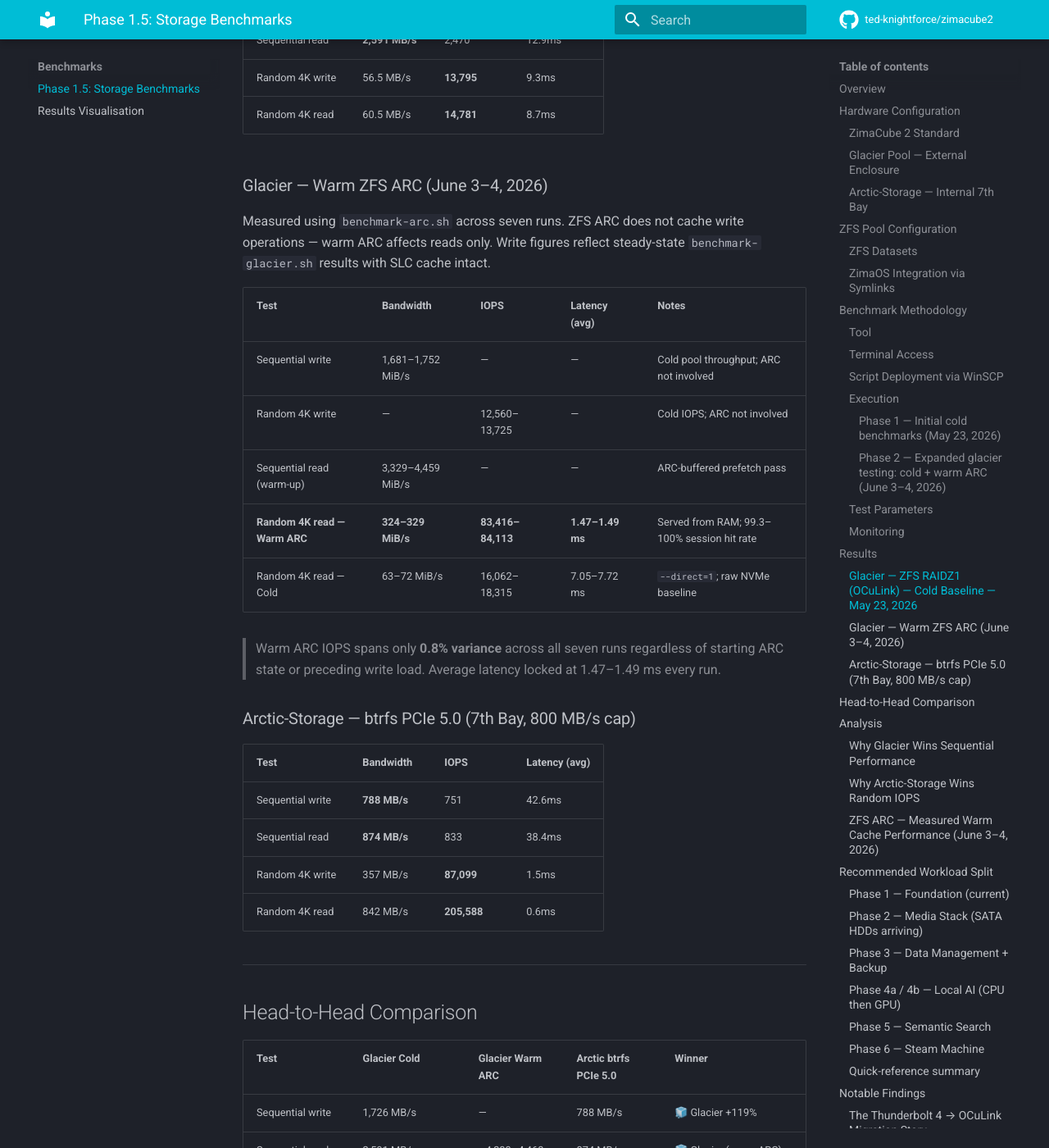
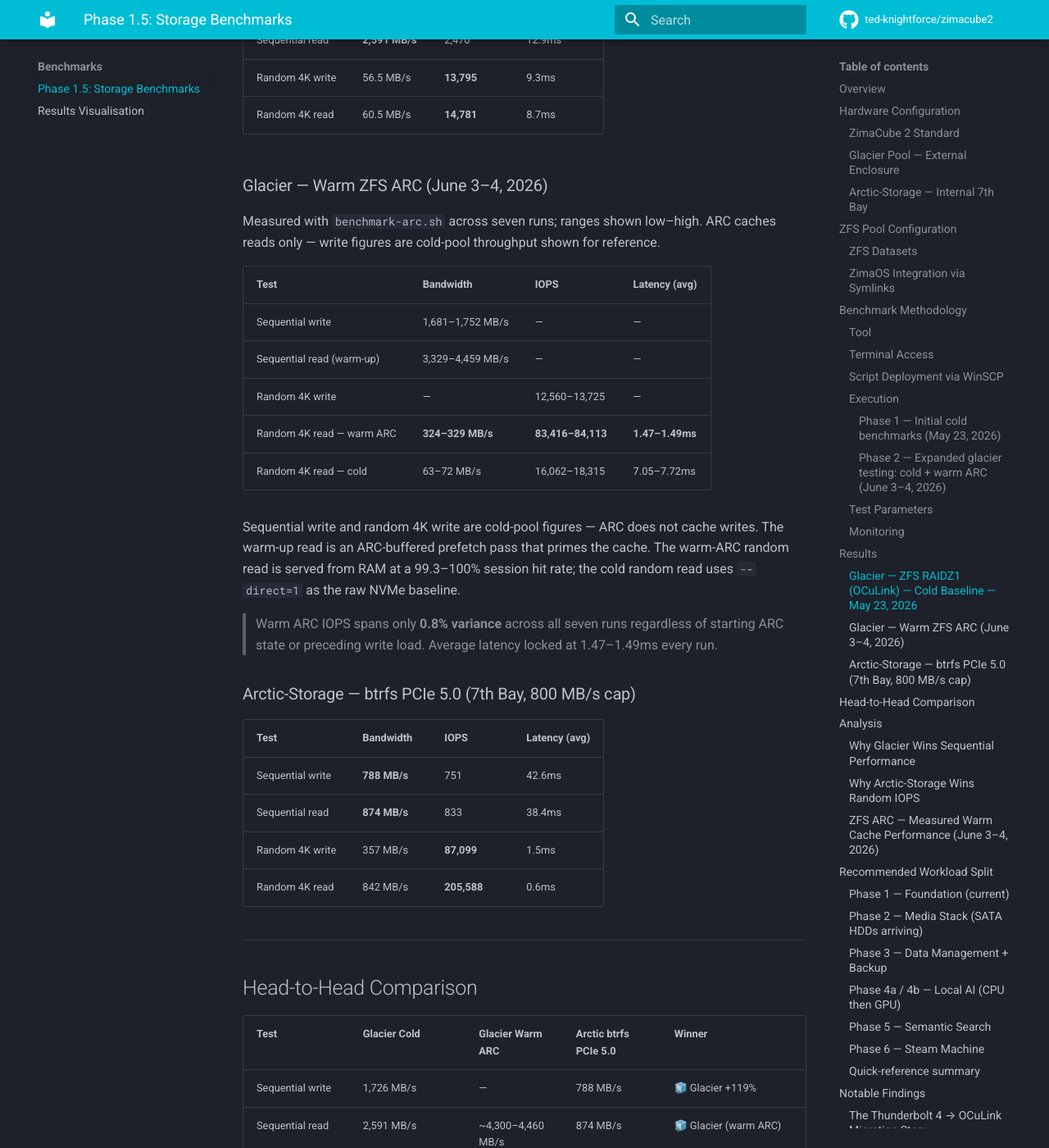
Before and after one commit to ted-knightforce/zimacube2, an MkDocs documentation site: the page built from docs/phases/01.5-benchmarks.md, in a window 1280 px wide and 1400 px high, scrolled down 8041 px. Shown: the whole window at 82% size. Built offline with MkDocs 1.6.1 and Material for MkDocs 9.7.7, drawn with Linux system fonts in a browser that asks for light colours; comment, search, counter and statistics services are not loaded; some of the changed text lies outside the part shown.

Commit message:
Standardize Warm ZFS ARC table to match cold/Arctic format
Drop the Notes column (moving its commentary to a footnote below the
table), align units to MB/s doc-wide, and match the attached-ms latency
style and row order used by the cold-baseline and Arctic tables.

```diff
--- a/docs/phases/01.5-benchmarks.md
+++ b/docs/phases/01.5-benchmarks.md
@@ -246,17 +246,19 @@
 
 ### Glacier — Warm ZFS ARC (June 3–4, 2026)
 
-Measured using `benchmark-arc.sh` across seven runs. ZFS ARC does not cache write operations — warm ARC affects reads only. Write figures reflect steady-state `benchmark-glacier.sh` results with SLC cache intact.
+Measured with `benchmark-arc.sh` across seven runs; ranges shown low–high. ARC caches reads only — write figures are cold-pool throughput shown for reference.
 
-| Test | Bandwidth | IOPS | Latency (avg) | Notes |
-|---|---|---|---|---|
-| Sequential write | 1,681–1,752 MiB/s | — | — | Cold pool throughput; ARC not involved |
-| Random 4K write | — | 12,560–13,725 | — | Cold IOPS; ARC not involved |
-| Sequential read (warm-up) | 3,329–4,459 MiB/s | — | — | ARC-buffered prefetch pass |
-| **Random 4K read — Warm ARC** | **324–329 MiB/s** | **83,416–84,113** | **1.47–1.49 ms** | Served from RAM; 99.3–100% session hit rate |
-| Random 4K read — Cold | 63–72 MiB/s | 16,062–18,315 | 7.05–7.72 ms | `--direct=1`; raw NVMe baseline |
+| Test | Bandwidth | IOPS | Latency (avg) |
+|---|---|---|---|
+| Sequential write | 1,681–1,752 MB/s | — | — |
+| Sequential read (warm-up) | 3,329–4,459 MB/s | — | — |
+| Random 4K write | — | 12,560–13,725 | — |
+| Random 4K read — warm ARC | **324–329 MB/s** | **83,416–84,113** | **1.47–1.49ms** |
+| Random 4K read — cold | 63–72 MB/s | 16,062–18,315 | 7.05–7.72ms |
 
-> Warm ARC IOPS spans only **0.8% variance** across all seven runs regardless of starting ARC state or preceding write load. Average latency locked at 1.47–1.49 ms every run.
+Sequential write and random 4K write are cold-pool figures — ARC does not cache writes. The warm-up read is an ARC-buffered prefetch pass that primes the cache. The warm-ARC random read is served from RAM at a 99.3–100% session hit rate; the cold random read uses `--direct=1` as the raw NVMe baseline.
+
+> Warm ARC IOPS spans only **0.8% variance** across all seven runs regardless of starting ARC state or preceding write load. Average latency locked at 1.47–1.49ms every run.
 
 ### Arctic-Storage — btrfs PCIe 5.0 (7th Bay, 800 MB/s cap)
 
@@ -274,7 +276,7 @@
 | Test | Glacier Cold | Glacier Warm ARC | Arctic btrfs PCIe 5.0 | Winner |
 |---|---|---|---|---|
 | Sequential write | 1,726 MB/s | — | 788 MB/s | 🧊 Glacier +119% |
-| Sequential read | 2,591 MB/s | ~4,300–4,460 MiB/s | 874 MB/s | 🧊 Glacier (warm ARC) |
+| Sequential read | 2,591 MB/s | ~4,300–4,460 MB/s | 874 MB/s | 🧊 Glacier (warm ARC) |
 | Random 4K write IOPS | 13,795 | — | 87,099 | 🌨️ Arctic 6.3× |
 | Random 4K read IOPS | 14,781 | **83,929** | 205,588 | 🌨️ Arctic — 14× cold · 2.5× warm |
 | Random 4K write latency | 9.3 ms | — | 1.5 ms | 🌨️ Arctic 6× lower |
@@ -293,7 +295,7 @@
 
 With 4 drives in RAIDZ1, ZFS stripes reads across all drives simultaneously. The 2,591 MB/s sequential read result is **approximately 81% of the theoretical 3,200 MB/s OCuLink ceiling** — demonstrating strong, near-optimal read distribution across all 4 drives. The ~19% gap below theoretical maximum is normal ZFS overhead: metadata management, checksum verification, and stripe coordination.
 
-With a warm ZFS ARC, sequential reads climb further to **3,329–4,459 MiB/s** across seven `benchmark-arc.sh` runs — ARC's prefetch engine stages the next sequential block before the application requests it, pulling data from RAM rather than waiting on NVMe I/O. This is approximately **1.5–1.7× the cold sequential read speed**.
+With a warm ZFS ARC, sequential reads climb further to **3,329–4,459 MB/s** across seven `benchmark-arc.sh` runs — ARC's prefetch engine stages the next sequential block before the application requests it, pulling data from RAM rather than waiting on NVMe I/O. This is approximately **1.5–1.7× the cold sequential read speed**.
 
 Sequential write at 1,726 MB/s is excellent given RAIDZ1 parity overhead, which adds one parity block per stripe on every write operation. ARC does not cache write operations — warm ARC provides no write uplift.
 
@@ -317,7 +319,7 @@
 |---|---|---|---|
 | Random 4K read IOPS | 14,781–18,315 | 83,416–84,113 | **5.1–5.7×** |
 | Random 4K read latency | 7.05–7.72 ms | 1.47–1.49 ms | **4.8–5.1× lower** |
-| Sequential read | 2,285–2,591 MiB/s | 3,329–4,459 MiB/s | ~1.6–1.7× higher |
+| Sequential read | 2,285–2,591 MB/s | 3,329–4,459 MB/s | ~1.6–1.7× higher |
 | Session ARC hit rate | — | 99.3–100.0% | — |
 
 Warm ARC IOPS spans only **0.8% variance** across all seven runs — the ceiling is determined by kernel ARC hash lookup speed (hash table query + spinlock + data copy to userspace), not NVMe hardware or pool conditions. Latency is locked at 1.47–1.49 ms in every run regardless of starting ARC state.
@@ -326,13 +328,13 @@
 
 | Run | ARC before | Warm-up seq read | Warm ARC IOPS | Warm latency | Session hit rate | Cold IOPS | Cold latency |
 |---|---|---|---|---|---|---|---|
-| 1 | 9.32 GiB | 3,329 MiB/s | 83,416 | 1.49 ms | 99.9% | 16,276 | 7.62 ms |
-| 2 | 0.22 GiB | 4,298 MiB/s | 83,707 | 1.48 ms | 100.0% | 18,315 | — |
-| 3 | 0.23 GiB | 4,459 MiB/s | 83,588 | 1.48 ms | 100.0% | 14,063 | — |
-| 4 | 0.23 GiB | 4,328 MiB/s | 83,929 | 1.48 ms | 100.0% | 17,577 | 7.05 ms |
-| 5 | 0.23 GiB | 3,832 MiB/s | 83,858 | 1.48 ms | 99.4% | 16,497 | 7.52 ms |
-| 6 | 0.23 GiB | 4,063 MiB/s | 83,992 | 1.48 ms | 99.4% | 16,821 | 7.37 ms |
-| 7 | 0.24 GiB | 4,098 MiB/s | 84,113 | 1.47 ms | 99.3% | 16,062 | 7.72 ms |
+| 1 | 9.32 GiB | 3,329 MB/s | 83,416 | 1.49 ms | 99.9% | 16,276 | 7.62 ms |
+| 2 | 0.22 GiB | 4,298 MB/s | 83,707 | 1.48 ms | 100.0% | 18,315 | — |
+| 3 | 0.23 GiB | 4,459 MB/s | 83,588 | 1.48 ms | 100.0% | 14,063 | — |
+| 4 | 0.23 GiB | 4,328 MB/s | 83,929 | 1.48 ms | 100.0% | 17,577 | 7.05 ms |
+| 5 | 0.23 GiB | 3,832 MB/s | 83,858 | 1.48 ms | 99.4% | 16,497 | 7.52 ms |
+| 6 | 0.23 GiB | 4,063 MB/s | 83,992 | 1.48 ms | 99.4% | 16,821 | 7.37 ms |
+| 7 | 0.24 GiB | 4,098 MB/s | 84,113 | 1.47 ms | 99.3% | 16,062 | 7.72 ms |
 
 **ARC does not cache write operations.** Write performance is completely unaffected by ARC state — the write results in this document represent direct hardware throughput, whether the ARC is cold or warm.
 
```
